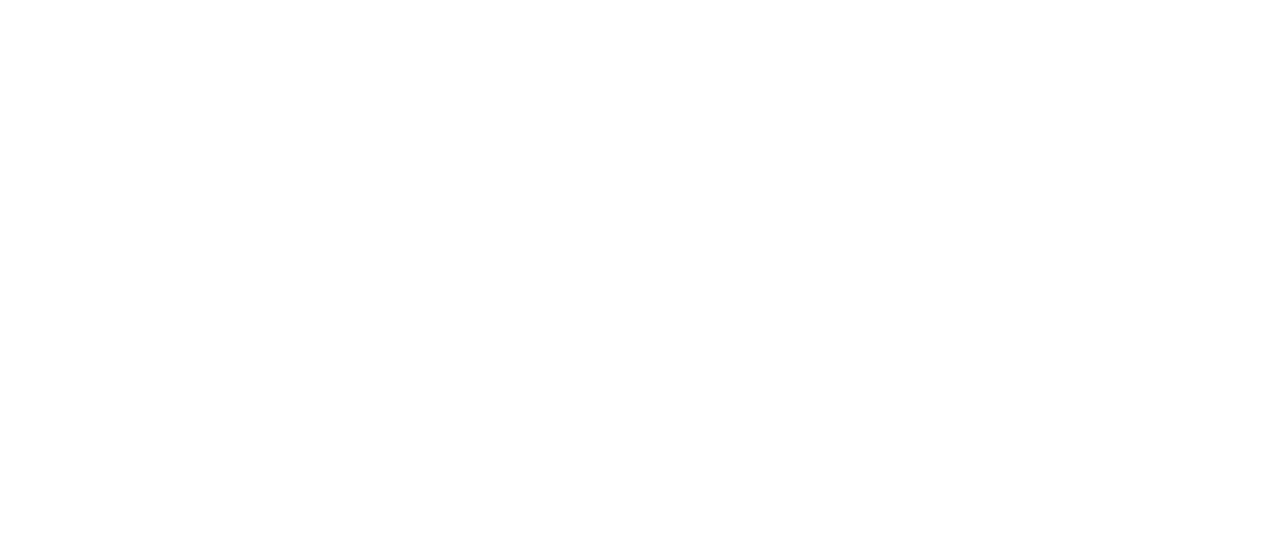
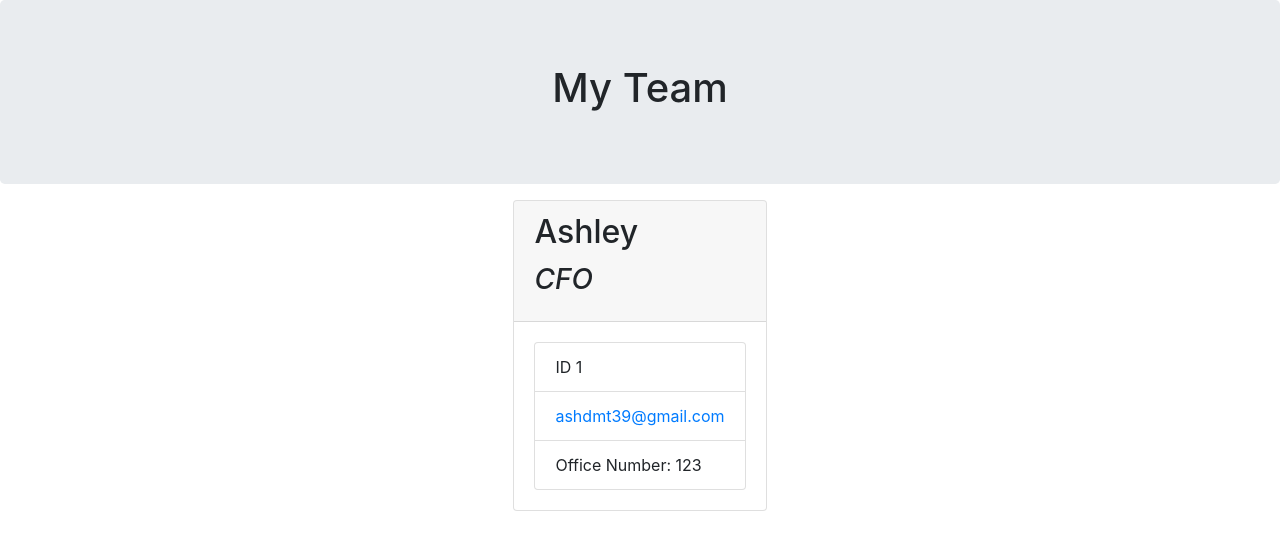
Before and after one commit to Chlovanna/The-Collaborators, a plain HTML site: page dist/index.html in a window 1280 px wide. Drawn offline with nearby package versions, Linux system fonts and the light colour scheme.

Commit message:
setup container

```diff
--- a/dist/index.html
+++ b/dist/index.html
@@ -5,10 +5,42 @@
     <meta charset="UTF-8">
     <meta http-equiv="X-UA-Compatible" content="IE=edge">
     <meta name="viewport" content="width=device-width, initial-scale=1.0">
-    <title>Team Member Profile</title>
+    <title>My Team</title>
+    <link rel="stylesheet" href="https://cdn.jsdelivr.net/npm/bootstrap@4.3.1/dist/css/bootstrap.min.css"
+        integrity="sha384-ggOyR0iXCbMQv3Xipma34MD+dH/1fQ784/j6cY/iJTQUOhcWr7x9JvoRxT2MZw1T" crossorigin="anonymous">
+    <link rel="stylesheet" href="style.css">
 </head>
 
 <body>
+    <div class="container-fluid">
+        <div class="row">
+            <div class="col-12 jumbotron mb-3 team-heading">
+                <h1 class="text-center">My Team</h1>
+            </div>
+        </div>
+    </div>
+    <div class="container">
+        <div class="row">
+            <div class="team-area col-12 d-flex justify-content-center">
+
+                <div class="card employee-card">
+                    <div class="card-header">
+                        <h2 class="card-title">Ashley</h2>
+                        <h3 class="card-title"><i class="fas fa-mug-hot mr-2">CFO</i></h3>
+                    </div>
+                    <div class="card-body">
+                        <ul class="list-group">
+                            <li class="list-group-item">ID 1</li>
+                            <li class="list-group-item"><a href="mailto:ashdmt39@gmail.com">ashdmt39@gmail.com</a></li>
+                            <li class="list-group-item">Office Number: 123</li>
+
+                        </ul>
+                    </div>
+
+                </div>
+            </div>
+        </div>
+    </div>
 
 </body>
 
```
Also changed, not shown: dist/style.css (added).
